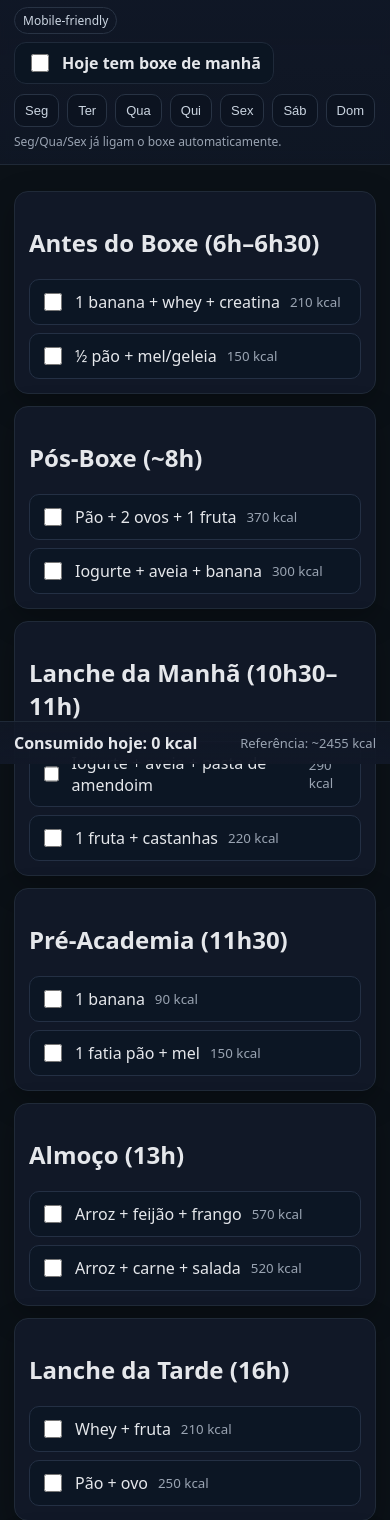
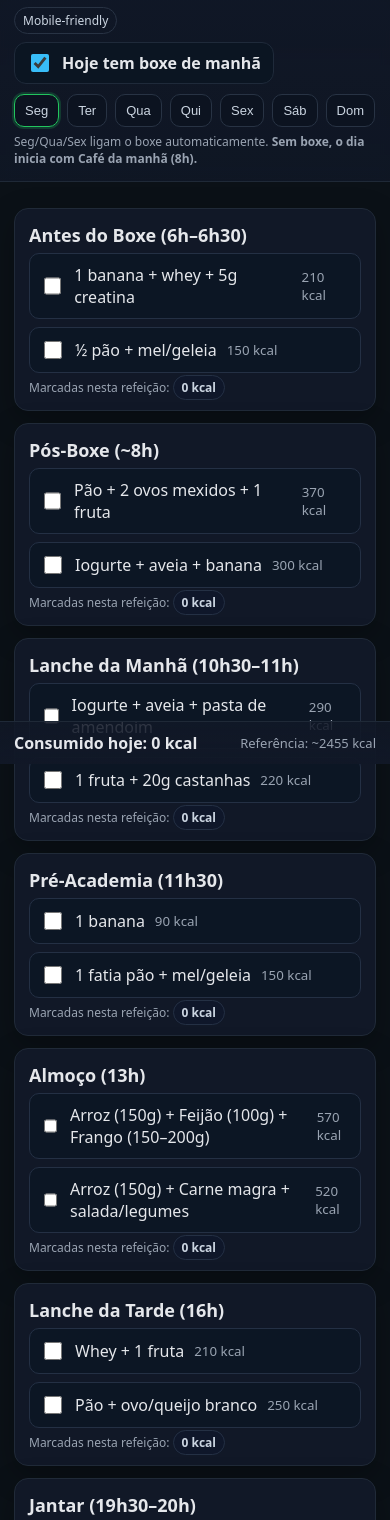
Before and after one commit to GustavoZmrn/plano-alimentar, a plain HTML site: page index.html in a window 390 px wide. Shown: the part 80-1600 px from the top of the page. Drawn offline with Linux system fonts and the light colour scheme.

Commit message:
Add files via upload

```diff
--- a/index.html
+++ b/index.html
@@ -37,7 +37,7 @@
   .opt label{display:flex;align-items:center;gap:10px;cursor:pointer}
   .opt small{color:var(--muted)}
   .opt input[type="checkbox"]{accent-color:var(--accent);width:18px;height:18px}
-  .note{font-size:12px;color:var(--muted);margin-top:6px}
+  .note{font-size:12px;color:#9aa4b2;margin-top:6px}
   .foot{position:fixed;left:0;right:0;bottom:0;z-index:60;background:linear-gradient(180deg,rgba(17,24,39,.85),rgba(17,24,39,.98));
     border-top:1px solid #1f2937}
   .foot-inner{max-width:980px;margin:0 auto;padding:10px 14px;display:flex;align-items:center;justify-content:space-between;gap:10px}
@@ -66,7 +66,7 @@
         <button class="chip" data-day="dom">Dom</button>
       </div>
     </div>
-    <div class="note">Seg/Qua/Sex já ligam o boxe automaticamente.</div>
+    <div class="note">Seg/Qua/Sex ligam o boxe automaticamente. <b>Sem boxe, o dia inicia com Café da manhã (8h).</b></div>
   </div>
 </header>
 
@@ -80,56 +80,147 @@
 </footer>
 
 <script>
-const MEALS=[ /* mesmas refeições e opções da versão anterior */
-  {id:"antes-boxe",title:"Antes do Boxe (6h–6h30)",boxeOnly:true,options:[
-    {id:"banana_whey",label:"1 banana + whey + creatina",kcal:210},
-    {id:"pao_mel",label:"½ pão + mel/geleia",kcal:150}]},
-  {id:"pos-boxe",title:"Pós-Boxe (~8h)",boxeOnly:true,options:[
-    {id:"pao_ovo_fruta",label:"Pão + 2 ovos + 1 fruta",kcal:370},
-    {id:"iogurte_aveia",label:"Iogurte + aveia + banana",kcal:300}]},
+/* Sequência quando TEM boxe */
+const MEALS_BOXE = [
+  {id:"antes-boxe",title:"Antes do Boxe (6h–6h30)",options:[
+    {id:"banana_whey",label:"1 banana + whey + 5g creatina",kcal:210},
+    {id:"pao_mel",label:"½ pão + mel/geleia",kcal:150}
+  ]},
+  {id:"pos-boxe",title:"Pós-Boxe (~8h)",options:[
+    {id:"pao_ovo_fruta",label:"Pão + 2 ovos mexidos + 1 fruta",kcal:370},
+    {id:"iogurte_aveia_banana",label:"Iogurte + aveia + banana",kcal:300}
+  ]},
   {id:"lanche-manha",title:"Lanche da Manhã (10h30–11h)",options:[
     {id:"iog_aveia_pasta",label:"Iogurte + aveia + pasta de amendoim",kcal:290},
-    {id:"fruta_castanhas",label:"1 fruta + castanhas",kcal:220}]},
+    {id:"fruta_castanhas",label:"1 fruta + 20g castanhas",kcal:220}
+  ]},
   {id:"pre-academia",title:"Pré-Academia (11h30)",options:[
     {id:"banana",label:"1 banana",kcal:90},
-    {id:"pao_mel",label:"1 fatia pão + mel",kcal:150}]},
+    {id:"pao_mel_fatia",label:"1 fatia pão + mel/geleia",kcal:150}
+  ]},
   {id:"pos-academia",title:"Almoço (13h)",options:[
-    {id:"arroz_feijao_frango",label:"Arroz + feijão + frango",kcal:570},
-    {id:"arroz_carne",label:"Arroz + carne + salada",kcal:520}]},
+    {id:"arroz_feijao_frango",label:"Arroz (150g) + Feijão (100g) + Frango (150–200g)",kcal:570},
+    {id:"arroz_carne_salada",label:"Arroz (150g) + Carne magra + salada/legumes",kcal:520}
+  ]},
   {id:"lanche-tarde",title:"Lanche da Tarde (16h)",options:[
-    {id:"whey_fruta",label:"Whey + fruta",kcal:210},
-    {id:"pao_ovo",label:"Pão + ovo",kcal:250}]},
+    {id:"whey_fruta",label:"Whey + 1 fruta",kcal:210},
+    {id:"pao_ovo",label:"Pão + ovo/queijo branco",kcal:250}
+  ]},
   {id:"jantar",title:"Jantar (19h30–20h)",options:[
-    {id:"macarrao_frango",label:"Macarrão + frango + legumes",kcal:530},
-    {id:"arroz_peixe",label:"Arroz + peixe + salada",kcal:520}]},
-  {id:"ceia",title:"Ceia (22h)",options:[
+    {id:"macarrao_frango_legumes",label:"Macarrão (150g) + Frango (150g) + legumes/salada",kcal:530},
+    {id:"arroz_feijao_peixe",label:"Arroz + Feijão + Peixe (150g) + salada",kcal:520}
+  ]},
+  {id:"ceia",title:"Ceia (22h, opcional)",options:[
     {id:"iog_aveia",label:"Iogurte + aveia",kcal:180},
-    {id:"omelete",label:"Omelete leve",kcal:150}]}
+    {id:"omelete_leve",label:"Omelete leve (2 ovos)",kcal:150}
+  ]}
 ];
+
+/* Sequência quando NÃO TEM boxe — começa com Café da manhã às 8h */
+const MEALS_NO_BOXE = [
+  {id:"cafe-manha",title:"Café da manhã (8h)",options:[
+    {id:"pao_ovos_fruta",label:"Pão + 2 ovos mexidos + 1 fruta",kcal:370},
+    {id:"iogurte_aveia_banana",label:"Iogurte + aveia + banana",kcal:300},
+    {id:"banana_whey",label:"1 banana + 1 scoop whey + 5g creatina",kcal:210}
+  ]},
+  {id:"lanche-manha",title:"Lanche da Manhã (10h30–11h)",options:[
+    {id:"fruta_castanhas",label:"1 fruta + 20g castanhas",kcal:220},
+    {id:"pao_queijo",label:"1 fatia pão + queijo branco",kcal:200}
+  ]},
+  {id:"pre-academia",title:"Pré-Academia (11h30)",options:[
+    {id:"banana",label:"1 banana",kcal:90},
+    {id:"pao_mel_fatia",label:"1 fatia pão + mel/geleia",kcal:150}
+  ]},
+  {id:"pos-academia",title:"Almoço (13h)",options:[
+    {id:"arroz_feijao_frango",label:"Arroz (150g) + Feijão (100g) + Frango (150–200g)",kcal:570},
+    {id:"arroz_carne_salada",label:"Arroz (150g) + Carne magra + salada/legumes",kcal:520}
+  ]},
+  {id:"lanche-tarde",title:"Lanche da Tarde (16h)",options:[
+    {id:"whey_fruta",label:"Whey + 1 fruta",kcal:210},
+    {id:"iogurte_cereal",label:"Iogurte + cereal simples",kcal:220}
+  ]},
+  {id:"jantar",title:"Jantar (19h30–20h)",options:[
+    {id:"macarrao_frango_legumes",label:"Macarrão (150g) + Frango (150g) + legumes/salada",kcal:530},
+    {id:"arroz_feijao_peixe",label:"Arroz + Feijão + Peixe (150g) + salada",kcal:520}
+  ]},
+  {id:"ceia",title:"Ceia (22h, opcional)",options:[
+    {id:"iog_aveia",label:"Iogurte + aveia",kcal:180},
+    {id:"omelete_leve",label:"Omelete leve (2 ovos)",kcal:150}
+  ]}
+];
+
 let state={hasBoxe:true,checked:{}};
-const totalEl=document.getElementById("totalKcal"),content=document.getElementById("content"),days=document.getElementById("days");
+const totalEl=document.getElementById("totalKcal"),
+      content=document.getElementById("content"),
+      days=document.getElementById("days"),
+      hasBoxeToggle=document.getElementById("hasBoxe");
+
+/* Render com base no hasBoxe: escolhe a sequência adequada */
 function render(){
+  const MEALS = state.hasBoxe ? MEALS_BOXE : MEALS_NO_BOXE;
   content.innerHTML="";
   MEALS.forEach(m=>{
-    if(m.boxeOnly && !state.hasBoxe) return;
-    const card=document.createElement("section");card.className="card";
-    card.innerHTML=`<h2>${m.title}</h2><div class="opt-list"></div>`;
+    const card=document.createElement("section");card.className="card meal";
+    card.innerHTML=`<h2>${m.title}</h2><div class="opt-list"></div>
+                    <div class="note">Marcadas nesta refeição: <b class="kcal-tag">${sumMeal(m,MEALS)} kcal</b></div>`;
     const list=card.querySelector(".opt-list");
     m.options.forEach(o=>{
-      const chkId=`${m.id}_${o.id}`,opt=document.createElement("div");opt.className="opt";
-      opt.innerHTML=`<label for="${chkId}"><input type="checkbox" id="${chkId}">${o.label} <small>${o.kcal} kcal</small></label>`;
-      const input=opt.querySelector("input");input.checked=!!state.checked[chkId];
-      input.addEventListener("change",()=>{if(input.checked) state.checked[chkId]=o.kcal; else delete state.checked[chkId];updateTotal();});
+      const key = keyOf(m.id,o.id);
+      const opt=document.createElement("div");opt.className="opt";
+      opt.innerHTML=`<label><input type="checkbox"> ${o.label} <small>${o.kcal} kcal</small></label>`;
+      const input=opt.querySelector("input");input.checked=!!state.checked[key];
+      input.addEventListener("change",()=>{
+        if(input.checked) state.checked[key]=o.kcal; else delete state.checked[key];
+        // atualiza subtotal da refeição e total do dia
+        card.querySelector(".kcal-tag").textContent = sumMeal(m,MEALS) + " kcal";
+        updateTotal(MEALS);
+      });
       list.appendChild(opt);
     });
     content.appendChild(card);
   });
-  updateTotal();
+  updateTotal(MEALS);
 }
-function updateTotal(){let t=0;for(const k in state.checked)t+=state.checked[k];totalEl.textContent=t;}
-document.getElementById("hasBoxe").addEventListener("change",e=>{state.hasBoxe=e.target.checked;render();});
-days.addEventListener("click",e=>{const c=e.target.closest(".chip");if(!c)return;days.querySelectorAll(".chip").forEach(x=>x.classList.remove("active"));c.classList.add("active");state.hasBoxe=["seg","qua","sex"].includes(c.dataset.day);document.getElementById("hasBoxe").checked=state.hasBoxe;render();});
-render();
+
+/* Helpers */
+function keyOf(mealId,optId){ return `${mealId}__${optId}`; }
+function sumMeal(meal, MEALS){
+  let s=0;
+  for(const o of meal.options){
+    if(state.checked[keyOf(meal.id,o.id)]) s += o.kcal;
+  }
+  return s;
+}
+function totalKcal(MEALS){
+  let t=0;
+  for(const m of MEALS){
+    for(const o of m.options){
+      if(state.checked[keyOf(m.id,o.id)]) t += o.kcal;
+    }
+  }
+  return t;
+}
+function updateTotal(MEALS){ totalEl.textContent = totalKcal(MEALS); }
+
+/* Toggle e dias */
+hasBoxeToggle.addEventListener("change",e=>{
+  state.hasBoxe=e.target.checked; render();
+});
+days.addEventListener("click",e=>{
+  const c=e.target.closest(".chip"); if(!c) return;
+  days.querySelectorAll(".chip").forEach(x=>x.classList.remove("active"));
+  c.classList.add("active");
+  state.hasBoxe = ["seg","qua","sex"].includes(c.dataset.day);
+  hasBoxeToggle.checked = state.hasBoxe;
+  render();
+});
+
+/* Init: marca segunda por padrão */
+(function init(){
+  Array.from(days.children)[0].classList.add("active"); // seg
+  hasBoxeToggle.checked = state.hasBoxe;
+  render();
+})();
 </script>
 </body>
 </html>
```
